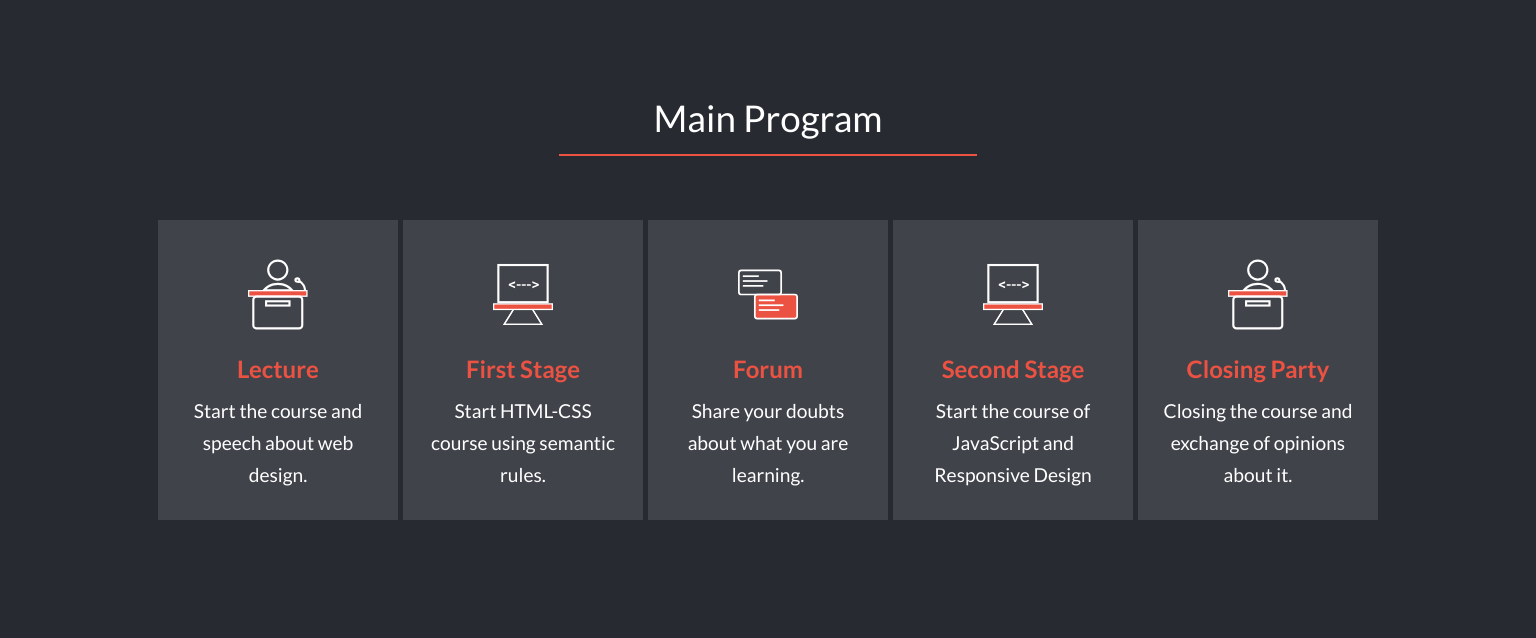
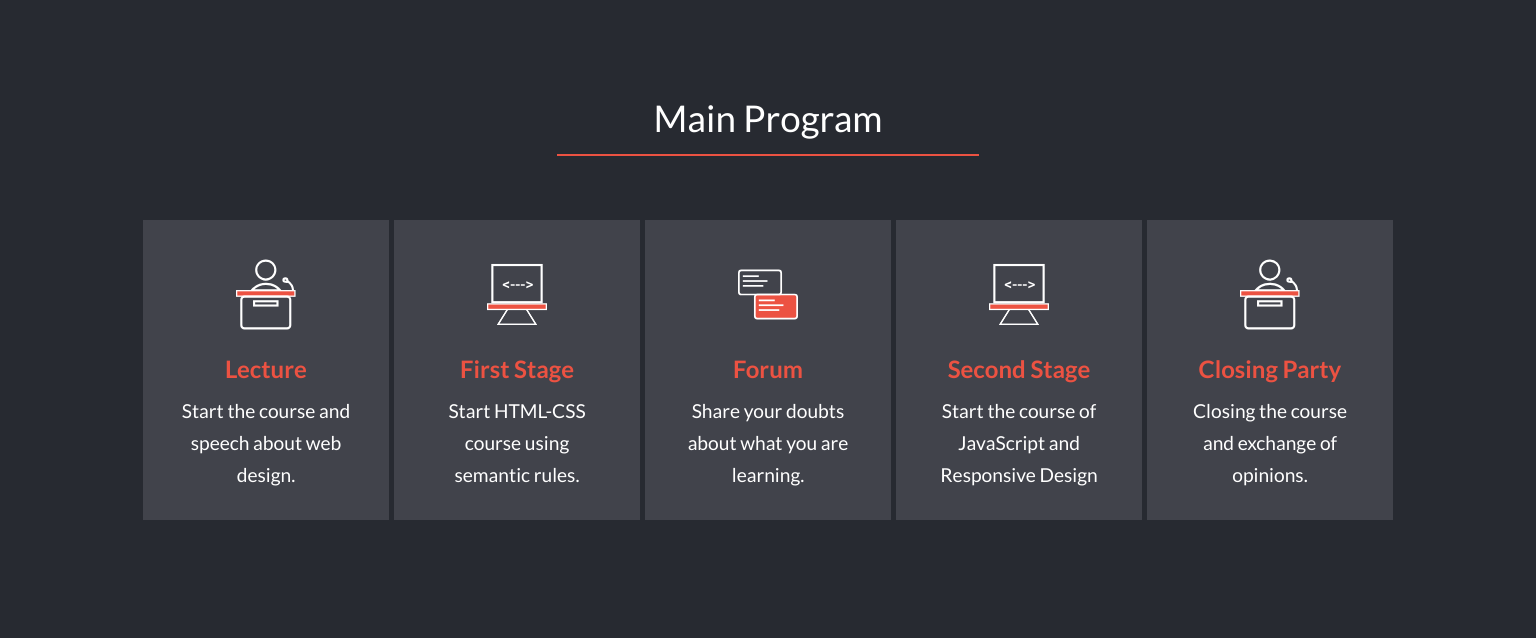
Before and after one commit to ArthurGC/Web_Design_Course_Website, a plain HTML site: page index.html in a window 1536 px wide. Shown: the part 1066-1704 px from the top of the page. Drawn offline with Linux system fonts and the light colour scheme.

Commit message:
Fix Indentation 7.0

```diff
--- a/index.html
+++ b/index.html
@@ -72,7 +72,7 @@
                 <li>
                     <img src="public/Icon-1.svg" alt="lecture icon">
                     <h3>Closing Party</h3>
-                    <p class="program__p">Closing the course and exchange of opinions about it.</p>
+                    <p class="program__p">Closing the course and exchange of opinions.</p>
                 </li>
             </ul>
         </section>
--- a/scss/layout-about/_media.scss
+++ b/scss/layout-about/_media.scss
@@ -249,10 +249,6 @@
   .courses {
     padding: 6rem 72px;
 
-    &__title {
-      font-size: 2.5rem;
-    }
-
     ul {
       gap: 64px;
       margin-top: 90px;
@@ -279,7 +275,6 @@
     padding: 4rem 72px;
 
     &__title {
-      font-size: 2.5rem;
       line-height: 64px;
     }
 
--- a/scss/layout-home/_media.scss
+++ b/scss/layout-home/_media.scss
@@ -253,7 +253,7 @@
   }
 
   .program {
-    padding: 8rem 72px;
+    padding: 8rem 64px;
 
     ul {
       margin-top: 64px;
@@ -263,7 +263,7 @@
 
       li {
         flex-direction: column;
-        width: 165px;
+        width: 172px;
         height: 240px;
         padding: 12px;
 
@@ -475,7 +475,7 @@
   .program {
     ul {
       li {
-        width: 240px;
+        width: 246px;
         height: 300px;
         padding: 24px;
 
@@ -490,10 +490,12 @@
 
         p {
           font-size: 1.2rem;
+          width: 90%;
         }
       }
     }
   }
+
   .presenter {
     ul {
       flex-direction: row;
```
Also changed, not shown: css/about/about.css, css/home/home.css, 2 other files.
